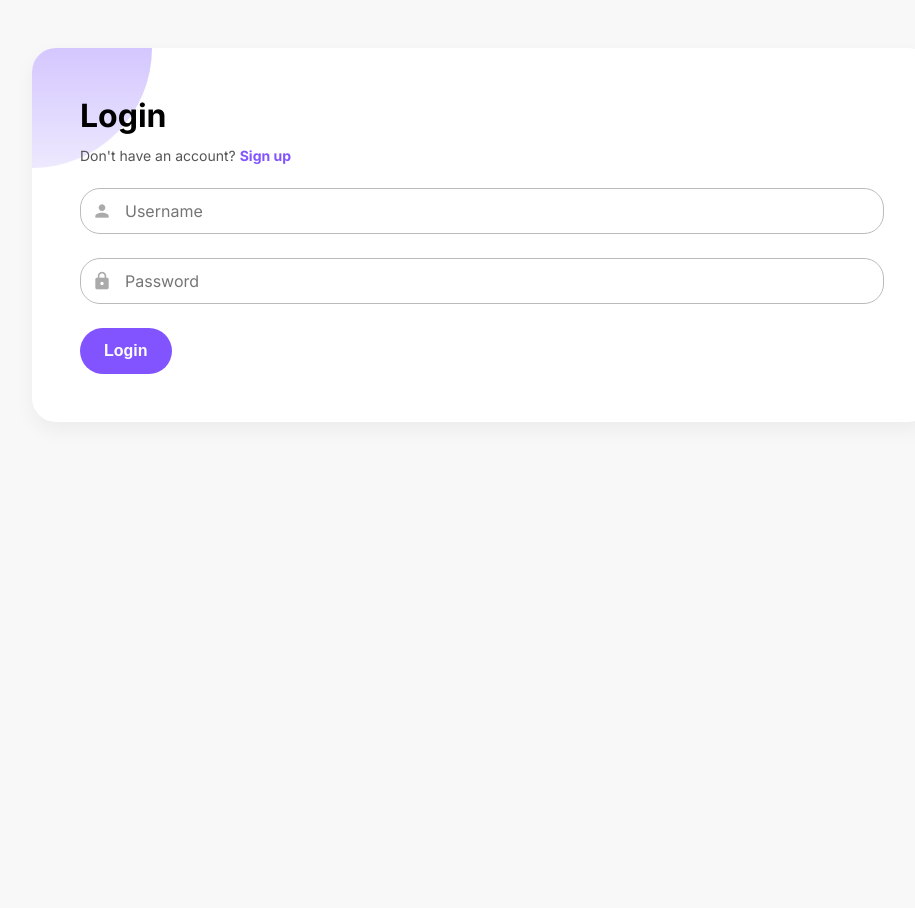
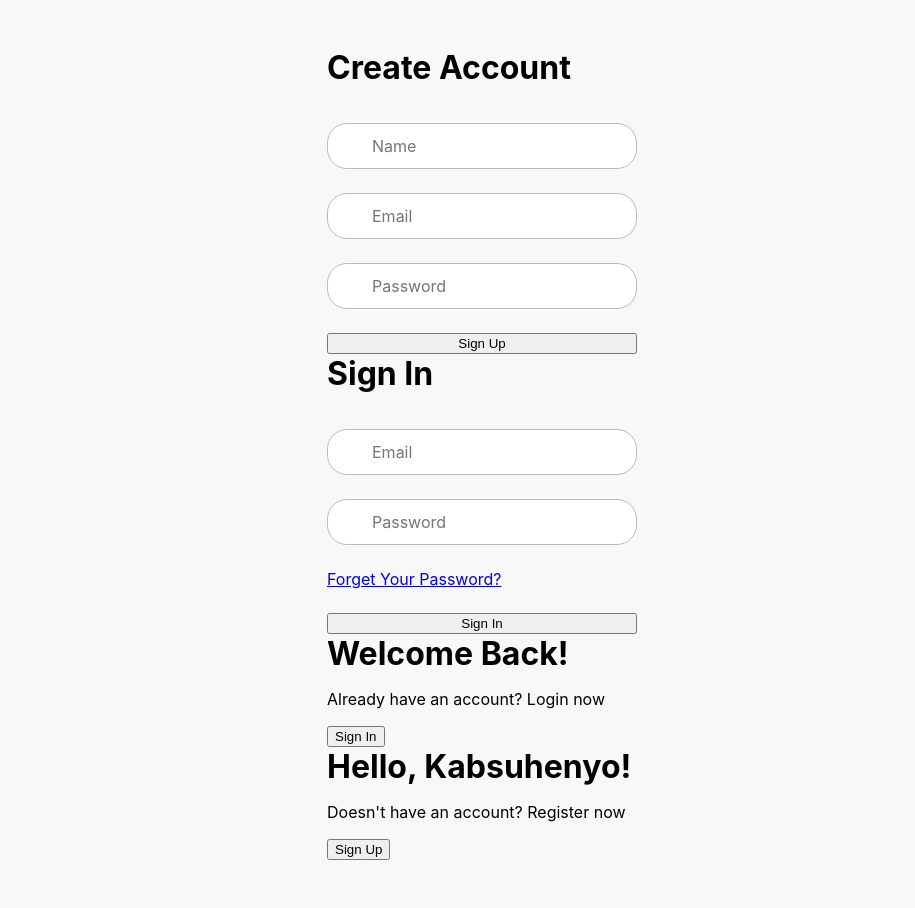
Before and after one commit to RalphLontoc/LoginRegister, a PHP site: page / in a window 1280 px wide. Shown: the whole page, without its empty margins (158-1073 px from the left). Before the commit the page ends 374 px from the top, so only its background shows below. Run offline with PHP 8.4, Linux system fonts and the light colour scheme.

Commit message:
updating this page

```diff
--- a/index.php
+++ b/index.php
@@ -1,56 +1,55 @@
 <!DOCTYPE html>
 <html lang="en">
+
 <head>
-  <meta charset="UTF-8" />
-  <meta name="viewport" content="width=device-width, initial-scale=1, maximum-scale=1" />
-  <title>Login & Signup</title>
-  <link href="https://fonts.googleapis.com/css2?family=Inter:wght@400;600;700&display=swap" rel="stylesheet" />
-  <link href="https://fonts.googleapis.com/icon?family=Material+Icons" rel="stylesheet" />
-  <link rel="stylesheet" href="style.css">
+    <meta charset="UTF-8">
+    <meta name="viewport" content="width=device-width, initial-scale=1.0">
+    <link rel="stylesheet" href="https://cdnjs.cloudflare.com/ajax/libs/font-awesome/6.4.2/css/all.min.css">
+    <link rel="stylesheet" href="style.css">
+    <title>Login and Register</title>
 </head>
+
 <body>
-  <main>
-    <section class="card login" aria-label="Login form">
-      <div class="card-content">
-        <h1>Login</h1>
-        <p class="subtitle">
-          Don't have an account? <a href="signup.php" class="link" id="link-signup">Sign up</a>
-        </p>
-        <form id="login-form" novalidate action="connect.php">
-          <div class="input-group">
-            <span class="material-icons" aria-hidden="true">person</span>
-            <input
-              type="text"
-              id="login-username"
-              name="username"
-              placeholder="Username"
-              required
-              aria-describedby="login-password"
-            />
 
-          </div>
-          <div class="input-group">
-            <span class="material-icons" aria-hidden="true">lock</span>
-            <input
-              type="password"
-              id="login-password"
-              name="password"
-              placeholder="Password"
-              required
-              aria-describedby="login-password"
-            />
-          </div>
-          <button type="submit" class="submit-btn" aria-label="Login">
-            Login
-          </button>
-        </form>
+<!-- SIGNUP FORM -->
+    <div class="container" id="container">
+        <div class="form-container sign-up">
+            <form action="register.php" method="POST" id="signup-form">
+                <h1>Create Account</h1>
+                <input type="text" placeholder="Name" name="fullname" required>
+                <input type="email" placeholder="Email" name="email" required>
+                <input type="password" placeholder="Password" name="password" required>
+                <button>Sign Up</button>
+            </form>
+        </div>
 
+        <!-- LOGIN FORM -->
+        <div class="form-container sign-in">
+            <form action="login.php" id="login-form" method="POST">
+                <h1>Sign In</h1>
+                <input type="email" placeholder="Email" required name="email">
+                <input type="password" placeholder="Password" required name="password">
+                <a href="#">Forget Your Password?</a>
+                <button>Sign In</button>
+            </form>
+        </div>
+        <div class="toggle-container">
+            <div class="toggle">
+                <div class="toggle-panel toggle-left">
+                    <h1>Welcome Back!</h1>
+                    <p>Already have an account? Login now</p>
+                    <button class="hidden" id="login">Sign In</button>
+                </div>
+                <div class="toggle-panel toggle-right">
+                    <h1>Hello, Kabsuhenyo!</h1>
+                    <p>Doesn't have an account? Register now</p>
+                    <button class="hidden" id="register">Sign Up</button>
+                </div>
+            </div>
+        </div>
+    </div>
 
-      </div>
-    </section>
+    <script src="script.js"></script>
+</body>
 
-
-  </main>
-   <script src="script.js"></script>
-</body>
 </html>
```
